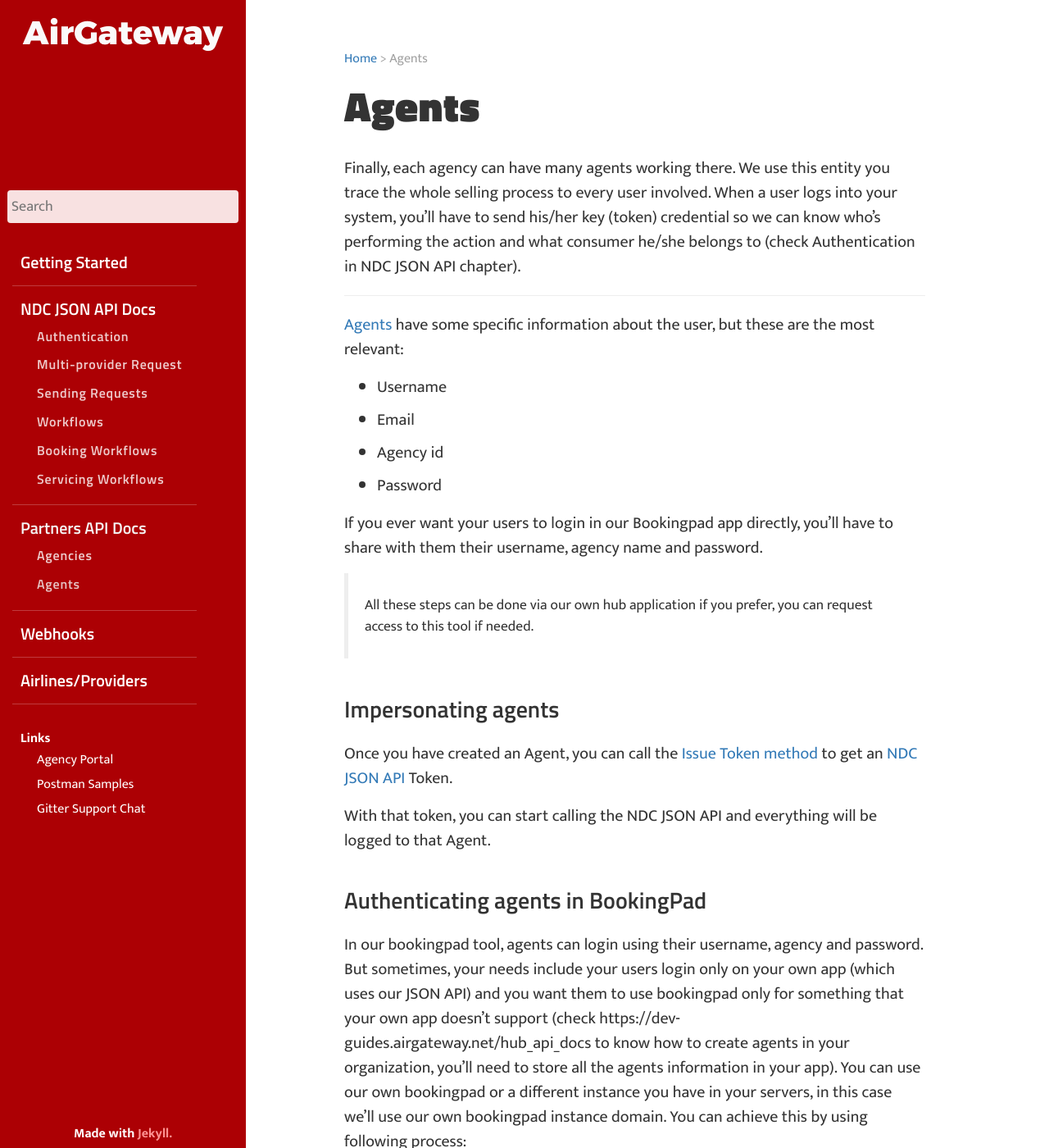
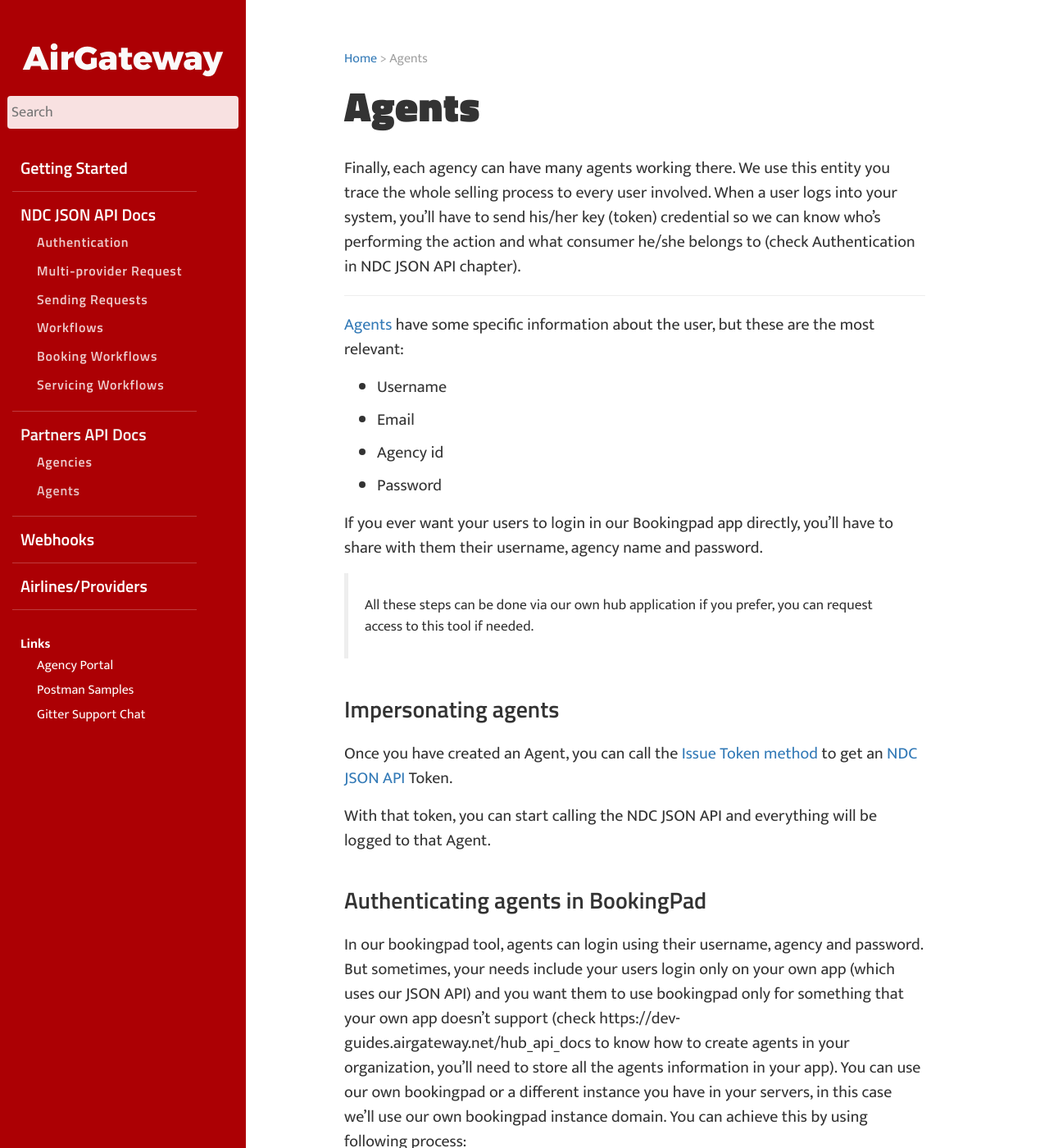
Before and after one commit to AirGateway/dev-guides-jekyll, a Jekyll site: the page built from _pages/mydoc_agents.md, in a window 1280 px wide and 1400 px high. Shown: the whole window at 82% size. Built offline with Jekyll 4.4.1, drawn with Linux system fonts in a browser that asks for light colours; comment, search, counter and statistics services are not loaded; some of the changed text lies outside the part shown.

```diff
--- a/_layouts/default.html
+++ b/_layouts/default.html
@@ -97,7 +97,6 @@
 
         <div id="footer">
           <div>
-            <p>Made with <a href="https://jekyllrb.com//">Jekyll.</a></p>
           </div>
         </div>
 
--- a/assets/css/_layout.scss
+++ b/assets/css/_layout.scss
@@ -87,6 +87,7 @@ body {
     grid-row-start: 2;
     transform: scale(1) rotate(0deg);
     margin: 5rem auto 2rem auto;
+    margin-top: 0px;
     padding: 0px;
 
     #search-input {
@@ -124,14 +125,14 @@ body {
   grid-column-start: 1;
   grid-template-rows: 40px auto auto auto auto;
   color: #fff;
-  display: grid;
+  display: flex;
+  flex-flow: column;
   -webkit-transition: all 0.3s;
   -o-transition: all 0.3s;
   transition: all 0.3s;
   padding-right: unset;
   padding-left: unset;
   padding-top: 15px;
-  position: fixed;
   min-height: 100vh;
   max-width: 300px;
   min-width: 300px;
@@ -140,12 +141,10 @@ body {
   background-position: 0% 100%;
 
   #sidebar-container {
-    max-height: calc(100vh - 230px);
     max-width: 270px !important;
     min-width: 270px !important;
     margin-left: auto;
     margin-right: auto;
-    position: relative;
     border-radius: 7px;
     overflow-y: scroll;
     -ms-overflow-style: none;
```
Also changed, not shown: _pages/mydoc_agents.md (+1 -1 lines).
